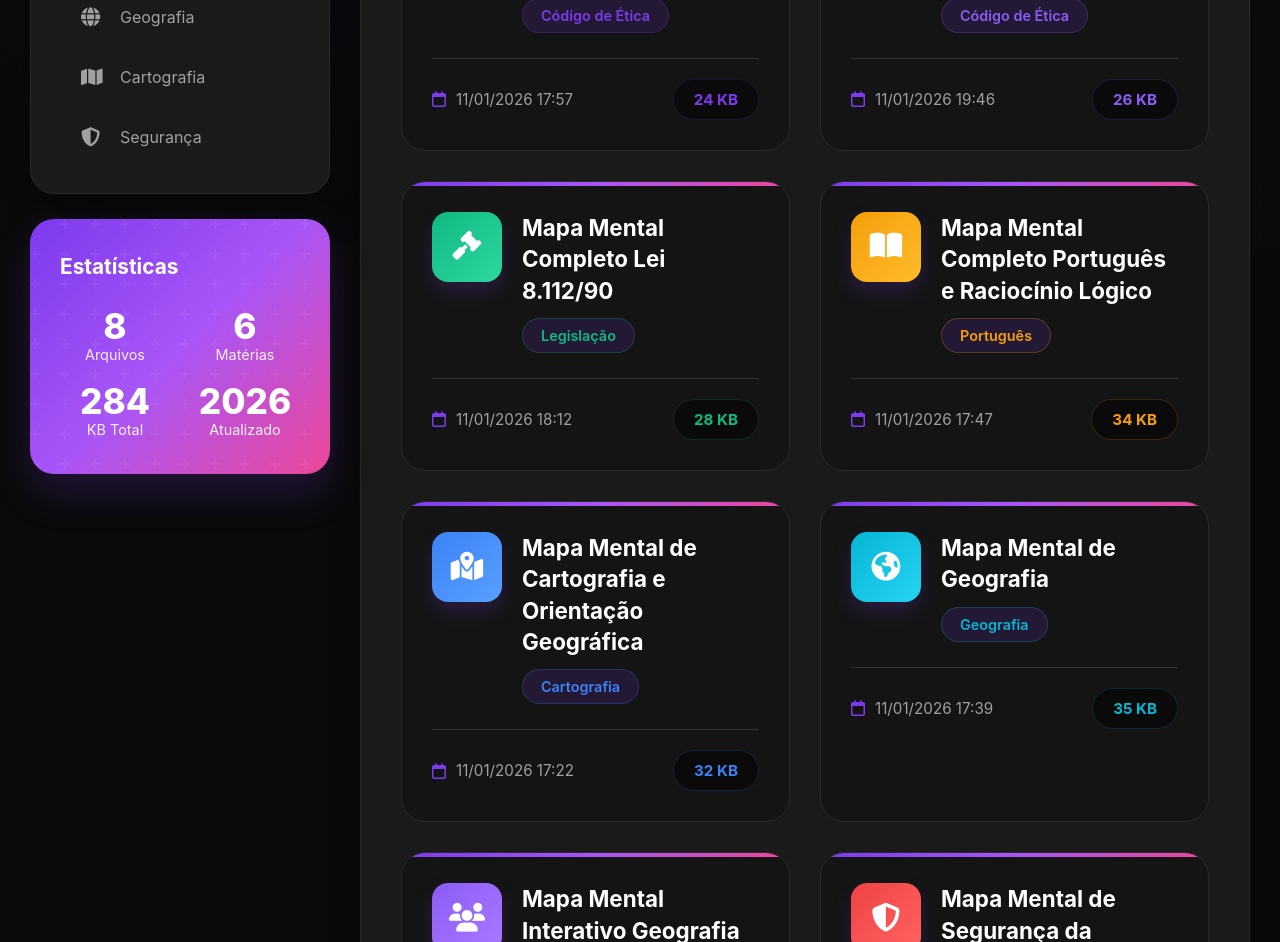
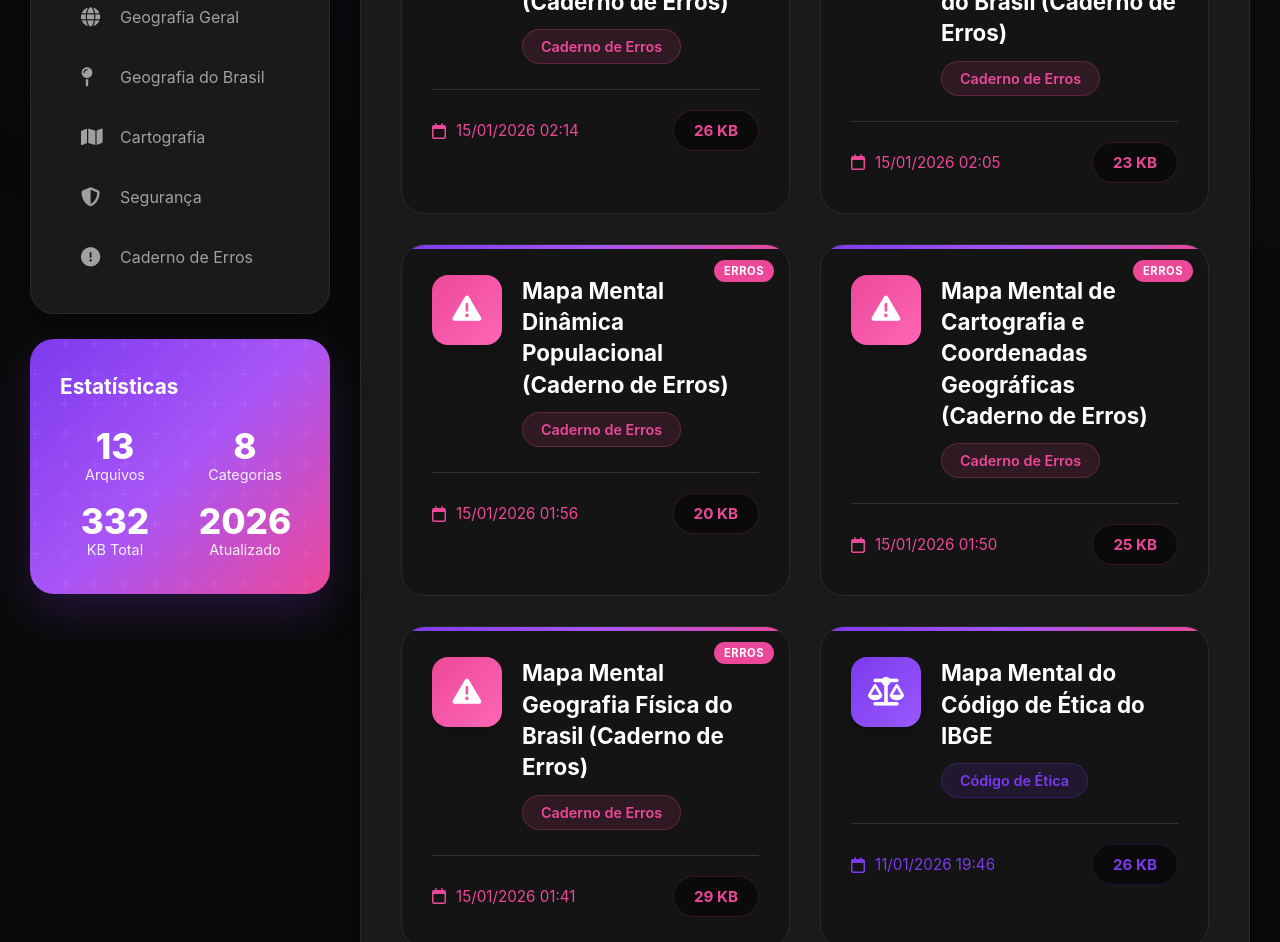
Before and after one commit to tevoedu/Estudo-Ibge, a plain HTML site: page resumos.html in a window 1280 px wide. Shown: the part 551-1493 px from the top of the page. Drawn offline with Linux system fonts and the light colour scheme.

Commit message:
Update resumos.html

```diff
--- a/resumos.html
+++ b/resumos.html
@@ -20,6 +20,14 @@
             --border-light: #333333;
             --success: #10b981;
             --warning: #f59e0b;
+            --error-color: #ef4444;
+            --geo-color: #06b6d4;
+            --portuguese-color: #f59e0b;
+            --legislation-color: #10b981;
+            --security-color: #8b5cf6;
+            --cartography-color: #3b82f6;
+            --brazil-color: #84cc16;
+            --errors-color: #ec4899;
             --radius-lg: 24px;
             --radius-md: 16px;
             --radius-sm: 12px;
@@ -390,7 +398,6 @@
         .file-icon {
             width: 70px;
             height: 70px;
-            background: linear-gradient(135deg, var(--accent-primary), var(--accent-secondary));
             border-radius: var(--radius-md);
             display: flex;
             align-items: center;
@@ -398,7 +405,7 @@
             color: white;
             font-size: 1.8rem;
             flex-shrink: 0;
-            box-shadow: 0 10px 20px var(--accent-glow);
+            box-shadow: 0 10px 20px rgba(0, 0, 0, 0.2);
         }
 
         .file-title {
@@ -412,12 +419,10 @@
         .file-category {
             display: inline-block;
             padding: 8px 18px;
-            background-color: rgba(124, 58, 237, 0.15);
-            color: var(--accent-primary);
             border-radius: 50px;
             font-size: 0.9rem;
             font-weight: 600;
-            border: 1px solid rgba(124, 58, 237, 0.3);
+            border: 1px solid rgba(255, 255, 255, 0.1);
         }
 
         .file-info {
@@ -439,7 +444,6 @@
 
         .file-date i {
             font-size: 1rem;
-            color: var(--accent-primary);
         }
 
         .file-size {
@@ -447,7 +451,6 @@
             padding: 10px 20px;
             border-radius: 50px;
             font-weight: 700;
-            color: var(--accent-primary);
             font-size: 0.95rem;
             border: 1px solid var(--border);
         }
@@ -602,6 +605,21 @@
             -webkit-text-fill-color: transparent;
         }
 
+        /* Badge for error notebook */
+        .error-badge {
+            position: absolute;
+            top: 15px;
+            right: 15px;
+            background-color: var(--errors-color);
+            color: white;
+            font-size: 0.7rem;
+            font-weight: 700;
+            padding: 4px 10px;
+            border-radius: 20px;
+            text-transform: uppercase;
+            letter-spacing: 0.5px;
+        }
+
         /* Responsive */
         @media (max-width: 1200px) {
             .main-layout {
@@ -732,7 +750,11 @@
                         </div>
                         <div class="filter-option" data-filter="geografia">
                             <i class="fas fa-globe filter-icon"></i>
-                            <span>Geografia</span>
+                            <span>Geografia Geral</span>
+                        </div>
+                        <div class="filter-option" data-filter="brasil">
+                            <i class="fas fa-map-pin filter-icon"></i>
+                            <span>Geografia do Brasil</span>
                         </div>
                         <div class="filter-option" data-filter="cartografia">
                             <i class="fas fa-map filter-icon"></i>
@@ -742,6 +764,10 @@
                             <i class="fas fa-shield-alt filter-icon"></i>
                             <span>Segurança</span>
                         </div>
+                        <div class="filter-option" data-filter="erros">
+                            <i class="fas fa-exclamation-circle filter-icon"></i>
+                            <span>Caderno de Erros</span>
+                        </div>
                     </div>
                 </div>
 
@@ -749,15 +775,15 @@
                     <div class="stats-title">Estatísticas</div>
                     <div class="stats-grid">
                         <div class="stat-item">
-                            <span class="stat-value">8</span>
+                            <span class="stat-value">13</span>
                             <span class="stat-label">Arquivos</span>
                         </div>
                         <div class="stat-item">
-                            <span class="stat-value">6</span>
-                            <span class="stat-label">Matérias</span>
+                            <span class="stat-value">8</span>
+                            <span class="stat-label">Categorias</span>
                         </div>
                         <div class="stat-item">
-                            <span class="stat-value">284</span>
+                            <span class="stat-value">332</span>
                             <span class="stat-label">KB Total</span>
                         </div>
                         <div class="stat-item">
@@ -827,8 +853,18 @@
     </div>
 
     <script>
-        // Files data
+        // Files data - TODOS OS 13 ARQUIVOS
         const files = [
+            {
+                title: "Mapa Mental - Geografia e Formação Territorial do Brasil (Caderno de Erros)",
+                file: "Mapa Mental - Geografia e Formação Territorial do Brasil caderno de erros.html",
+                date: "15/01/2026 02:05",
+                size: "23 KB",
+                category: "erros",
+                icon: "fas fa-exclamation-triangle",
+                color: "#ec4899",
+                isErrorNotebook: true
+            },
             {
                 title: "Mapa Mental Completo Código de Ética do IBGE",
                 file: "Mapa Mental Completo Código de Ética do IBGE.html",
@@ -837,15 +873,6 @@
                 category: "etica",
                 icon: "fas fa-balance-scale",
                 color: "#7c3aed"
-            },
-            {
-                title: "Mapa Mental do Código de Ética do IBGE",
-                file: "Mapa Mental do Código de Ética do IBGE.html",
-                date: "11/01/2026 19:46",
-                size: "26 KB",
-                category: "etica",
-                icon: "fas fa-scale-balanced",
-                color: "#8b5cf6"
             },
             {
                 title: "Mapa Mental Completo Lei 8.112/90",
@@ -866,6 +893,16 @@
                 color: "#f59e0b"
             },
             {
+                title: "Mapa Mental de Cartografia e Coordenadas Geográficas (Caderno de Erros)",
+                file: "Mapa Mental de Cartografia e Coordenadas Geográficas caderno de erros.html",
+                date: "15/01/2026 01:50",
+                size: "25 KB",
+                category: "erros",
+                icon: "fas fa-exclamation-triangle",
+                color: "#ec4899",
+                isErrorNotebook: true
+            },
+            {
                 title: "Mapa Mental de Cartografia e Orientação Geográfica",
                 file: "Mapa Mental de Cartografia e Orientação Geográfica.html",
                 date: "11/01/2026 17:22",
@@ -884,34 +921,75 @@
                 color: "#06b6d4"
             },
             {
+                title: "Mapa Mental de Segurança da Informação",
+                file: "Mapa Mental de Segurança da Informação.html",
+                date: "11/01/2026 17:34",
+                size: "29 KB",
+                category: "seguranca",
+                icon: "fas fa-shield-halved",
+                color: "#8b5cf6"
+            },
+            {
+                title: "Mapa Mental Dinâmica Populacional (Caderno de Erros)",
+                file: "Mapa Mental Dinâmica Populacional caderno de erros.html",
+                date: "15/01/2026 01:56",
+                size: "20 KB",
+                category: "erros",
+                icon: "fas fa-exclamation-triangle",
+                color: "#ec4899",
+                isErrorNotebook: true
+            },
+            {
+                title: "Mapa Mental do Código de Ética do IBGE",
+                file: "Mapa Mental do Código de Ética do IBGE.html",
+                date: "11/01/2026 19:46",
+                size: "26 KB",
+                category: "etica",
+                icon: "fas fa-scale-balanced",
+                color: "#7c3aed"
+            },
+            {
+                title: "Mapa Mental Geografia Física do Brasil (Caderno de Erros)",
+                file: "Mapa Mental Geografia Física do Brasil caderno de erros.html",
+                date: "15/01/2026 01:41",
+                size: "29 KB",
+                category: "erros",
+                icon: "fas fa-exclamation-triangle",
+                color: "#ec4899",
+                isErrorNotebook: true
+            },
+            {
                 title: "Mapa Mental Interativo Geografia da População (IBGE)",
                 file: "Mapa Mental Interativo Geografia da População (IBGE).html",
                 date: "11/01/2026 17:27",
                 size: "31 KB",
                 category: "geografia",
                 icon: "fas fa-users",
-                color: "#8b5cf6"
+                color: "#06b6d4"
             },
             {
-                title: "Mapa Mental de Segurança da Informação",
-                file: "Mapa Mental de Segurança da Informação.html",
-                date: "11/01/2026 17:34",
-                size: "29 KB",
-                category: "seguranca",
-                icon: "fas fa-shield-halved",
-                color: "#ef4444"
+                title: "Mapa Mental Organização do Espaço Brasileiro (Caderno de Erros)",
+                file: "Mapa Mental Organização do Espaço Brasileiro caderno de erros.html",
+                date: "15/01/2026 02:14",
+                size: "26 KB",
+                category: "erros",
+                icon: "fas fa-exclamation-triangle",
+                color: "#ec4899",
+                isErrorNotebook: true
             }
         ];
 
-        // Category data
+        // Category data - ATUALIZADO COM NOVAS CATEGORIAS
         const categories = {
             "all": { name: "Todos os Mapas", color: "#7c3aed" },
             "etica": { name: "Código de Ética", color: "#7c3aed" },
             "legislacao": { name: "Legislação", color: "#10b981" },
             "portugues": { name: "Português", color: "#f59e0b" },
-            "geografia": { name: "Geografia", color: "#06b6d4" },
+            "geografia": { name: "Geografia Geral", color: "#06b6d4" },
+            "brasil": { name: "Geografia do Brasil", color: "#84cc16" },
             "cartografia": { name: "Cartografia", color: "#3b82f6" },
-            "seguranca": { name: "Segurança", color: "#ef4444" }
+            "seguranca": { name: "Segurança", color: "#8b5cf6" },
+            "erros": { name: "Caderno de Erros", color: "#ec4899" }
         };
 
         // DOM Elements
@@ -935,6 +1013,27 @@
         function init() {
             renderFiles();
             setupEventListeners();
+
+            // Categorize files with "Brasil" in title into brasil category
+            files.forEach(file => {
+                if (file.title.toLowerCase().includes('brasil') && !file.title.toLowerCase().includes('caderno de erros') && file.category !== 'erros') {
+                    file.category = 'brasil';
+                    file.color = categories.brasil.color;
+                }
+
+                // Categorize files with "Geografia" in title into geografia category if not already categorized
+                if (file.title.toLowerCase().includes('geografia') && file.category === 'all' && !file.title.toLowerCase().includes('caderno de erros')) {
+                    if (file.title.toLowerCase().includes('brasil') || file.title.toLowerCase().includes('brasileiro')) {
+                        file.category = 'brasil';
+                        file.color = categories.brasil.color;
+                    } else {
+                        file.category = 'geografia';
+                        file.color = categories.geografia.color;
+                    }
+                }
+            });
+
+            renderFiles(); // Re-render with updated categories
         }
 
         // Render files
@@ -964,24 +1063,41 @@
                 emptyState.style.display = 'none';
                 filesGrid.style.display = 'grid';
 
+                // Sort files: error notebooks first, then by date (newest first)
+                filteredFiles.sort((a, b) => {
+                    if (a.isErrorNotebook && !b.isErrorNotebook) return -1;
+                    if (!a.isErrorNotebook && b.isErrorNotebook) return 1;
+
+                    // Parse dates for comparison
+                    const dateA = parseDate(a.date);
+                    const dateB = parseDate(b.date);
+                    return dateB - dateA; // Newest first
+                });
+
                 // Render file cards
                 filteredFiles.forEach(file => {
                     const fileCard = document.createElement('div');
                     fileCard.className = 'file-card';
                     fileCard.dataset.file = file.file;
 
+                    let badgeHTML = '';
+                    if (file.isErrorNotebook) {
+                        badgeHTML = '<div class="error-badge">Erros</div>';
+                    }
+
                     fileCard.innerHTML = `
+                        ${badgeHTML}
                         <div class="file-header">
                             <div class="file-icon" style="background: linear-gradient(135deg, ${file.color}, ${adjustColor(file.color, 30)})">
                                 <i class="${file.icon}"></i>
                             </div>
                             <div>
                                 <h3 class="file-title">${file.title}</h3>
-                                <span class="file-category" style="border-color: ${file.color}40; color: ${file.color}">${categories[file.category].name}</span>
+                                <span class="file-category" style="background-color: ${file.color}20; border-color: ${file.color}40; color: ${file.color}">${categories[file.category].name}</span>
                             </div>
                         </div>
                         <div class="file-info">
-                            <div class="file-date">
+                            <div class="file-date" style="color: ${file.color}">
                                 <i class="far fa-calendar"></i>
                                 ${file.date}
                             </div>
@@ -997,6 +1113,16 @@
             sectionTitle.textContent = currentFilter === 'all'
                 ? (currentSearch ? `Resultados para "${currentSearch}"` : categories[currentFilter].name)
                 : categories[currentFilter].name;
+        }
+
+        // Helper function to parse date string
+        function parseDate(dateStr) {
+            // Format: "DD/MM/YYYY HH:mm"
+            const [datePart, timePart] = dateStr.split(' ');
+            const [day, month, year] = datePart.split('/').map(Number);
+            const [hour, minute] = timePart.split(':').map(Number);
+
+            return new Date(year, month - 1, day, hour, minute);
         }
 
         // Helper function to adjust color
```
